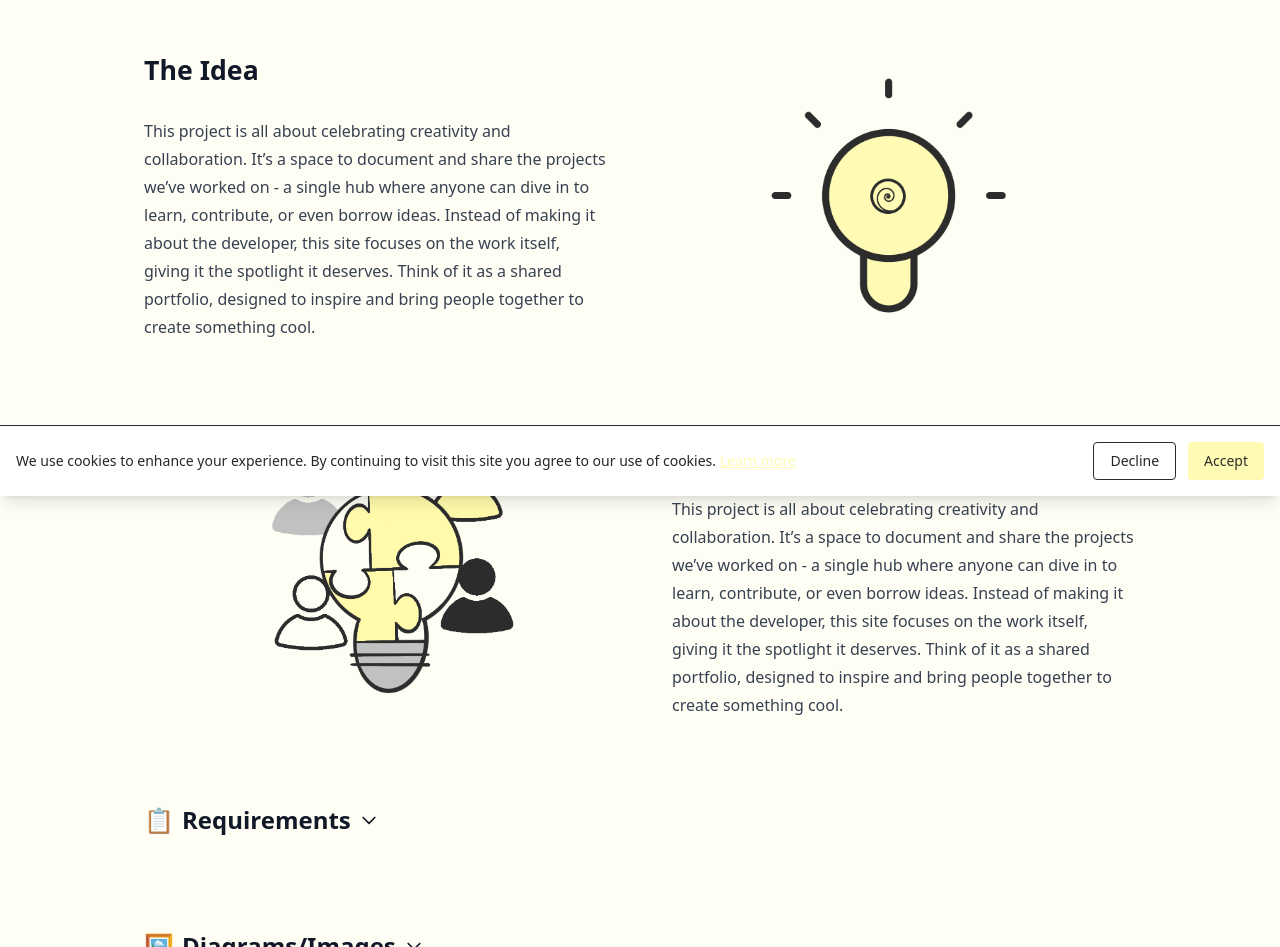
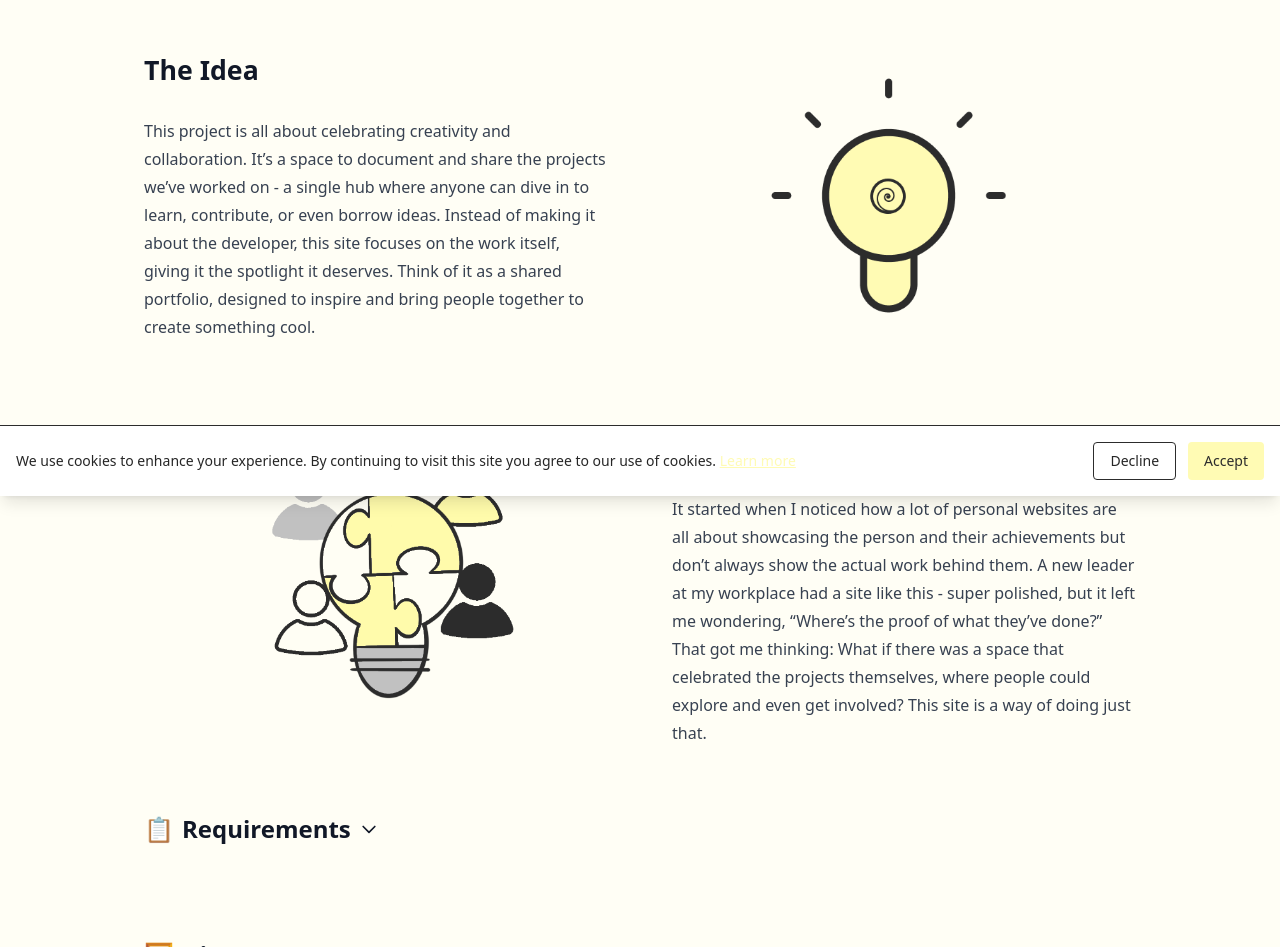
Before and after one commit to Haepapa/haepapacom, an Astro site: page /projects/haepapacom in a window 1280 px wide. Shown: the part 304-1251 px from the top of the page. Built offline with nearby package versions, Linux system fonts and the light colour scheme; Astro itself is replaced by a stand-in of ours.

Commit message:
refactor: update project description to emphasize collaboration and project focus

```diff
--- a/src/content/projects/haepapacom.mdx
+++ b/src/content/projects/haepapacom.mdx
@@ -51,7 +51,7 @@
   <div class="prose dark:prose-invert max-w-none w-full md:w-1/2">
     <h2>The Inspiration</h2>
     <p>
-      This project is all about celebrating creativity and collaboration. It’s a space to document and share the projects we’ve worked on - a single hub where anyone can dive in to learn, contribute, or even borrow ideas. Instead of making it about the developer, this site focuses on the work itself, giving it the spotlight it deserves. Think of it as a shared portfolio, designed to inspire and bring people together to create something cool.
+      It started when I noticed how a lot of personal websites are all about showcasing the person and their achievements but don’t always show the actual work behind them. A new leader at my workplace had a site like this - super polished, but it left me wondering, “Where’s the proof of what they’ve done?” That got me thinking: What if there was a space that celebrated the projects themselves, where people could explore and even get involved? This site is a way of doing just that.
     </p>
   </div>
 </div>
```
